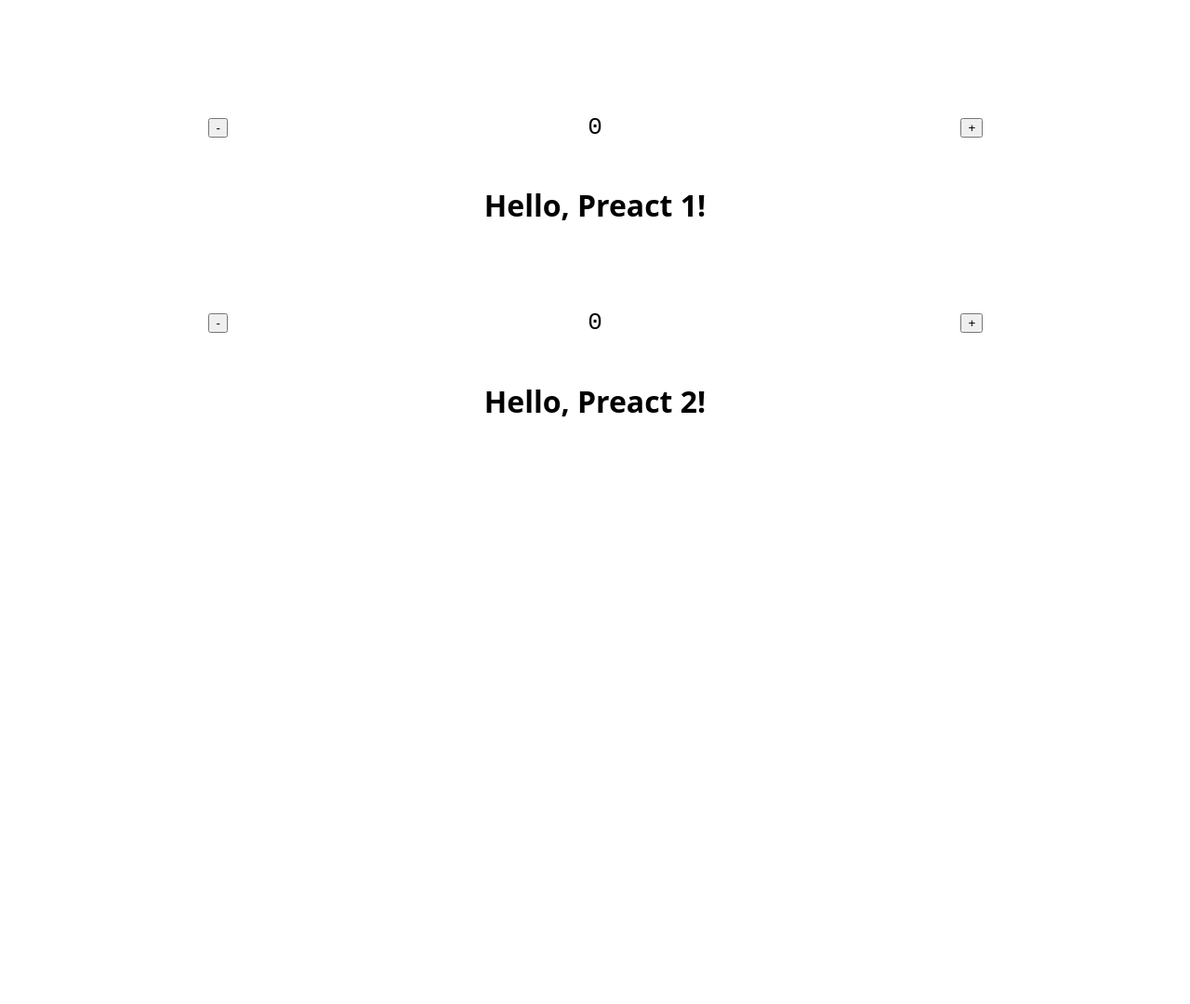
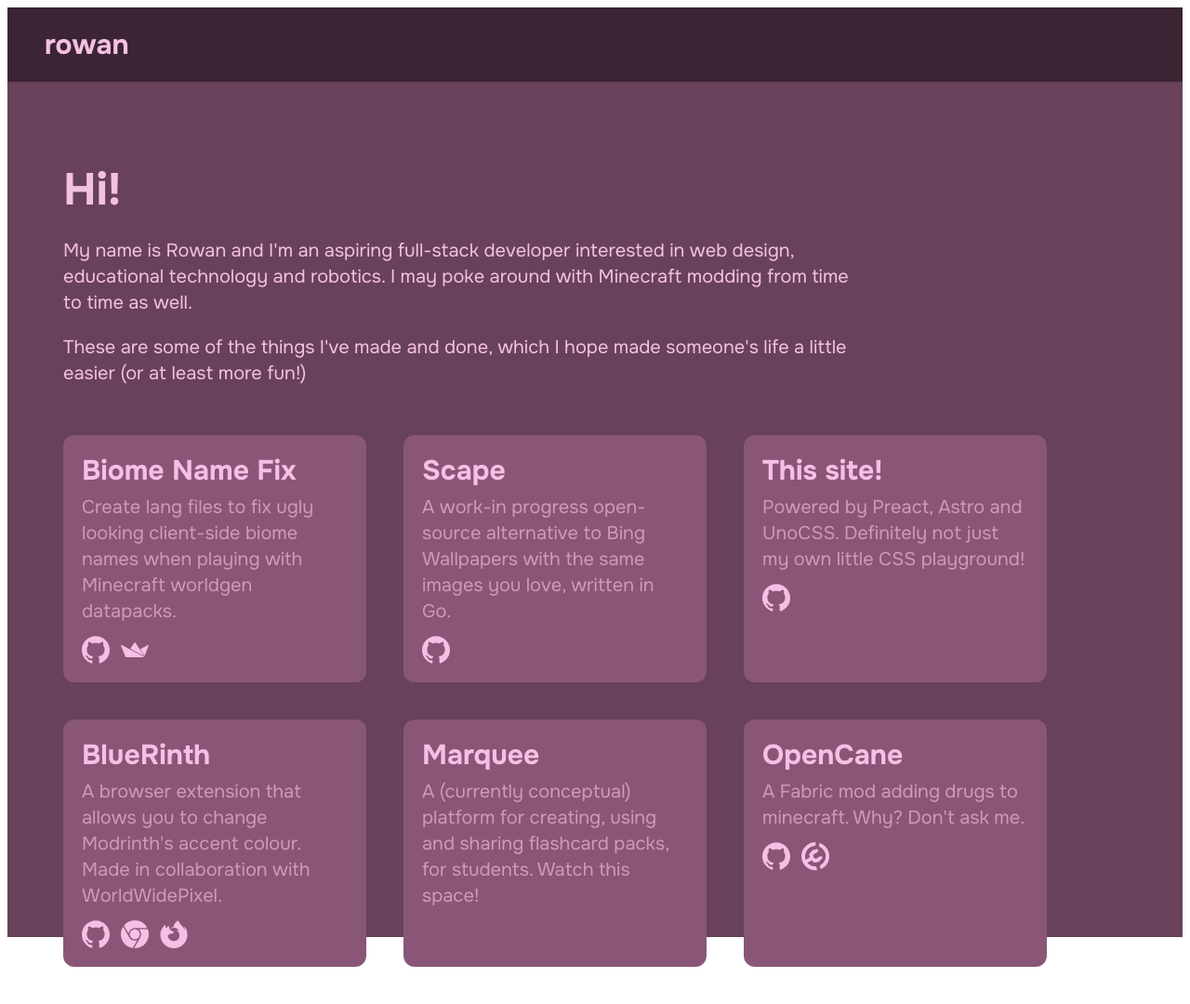
Before and after one commit to rowandevving/website, an Astro site: page / in a window 1280 px wide. Shown: the whole page at 93% size. Before the commit the page ends 800 px from the top, so only its background shows below. Built offline with nearby package versions, Linux system fonts and the light colour scheme; Astro itself is replaced by a stand-in of ours.

Commit message:
Initial commit

```diff
--- a/astro.config.mjs
+++ b/astro.config.mjs
@@ -1,8 +1,14 @@
 import { defineConfig } from 'astro/config';
 import preact from '@astrojs/preact';
+import UnoCSS from 'unocss/astro'
 
 // https://astro.build/config
 export default defineConfig({
-	// Enable Preact to support Preact JSX components.
-	integrations: [preact()],
+
+	integrations: [
+		preact(),
+		UnoCSS({
+			injectReset: true
+		}),
+	],
 });
--- a/src/components/Counter.css
+++ /dev/null
@@ -1,7 +0,0 @@
-.counter {
-	display: grid;
-	font-size: 2em;
-	grid-template-columns: repeat(3, minmax(0, 1fr));
-	margin-top: 2em;
-	place-items: center;
-}
--- a/src/components/Counter.tsx
+++ /dev/null
@@ -1,30 +0,0 @@
-import type { ComponentChildren } from 'preact';
-import type { Signal } from '@preact/signals';
-import { lazy, Suspense } from 'preact/compat';
-import './Counter.css';
-
-const Message = lazy(async () => import('./Message'));
-const Fallback = () => <p>Loading...</p>;
-
-type Props = {
-	children: ComponentChildren;
-	count: Signal<number>;
-};
-
-export default function Counter({ children, count }: Props) {
-	const add = () => count.value++;
-	const subtract = () => count.value--;
-
-	return (
-		<>
-			<div class="counter">
-				<button onClick={subtract}>-</button>
-				<pre>{count}</pre>
-				<button onClick={add}>+</button>
-			</div>
-			<Suspense fallback={Fallback}>
-				<Message>{children}</Message>
-			</Suspense>
-		</>
-	);
-}
--- /dev/null
+++ b/src/components/Header.tsx
@@ -0,0 +1,12 @@
+export default function Header() {
+
+    return (
+      <>
+        <div className="lg:h-20 h-30 bg-base flex items-center text-text">
+          <h1 className="text-3xl m-10 lg:w-full w-1/2 font-bold">
+            rowan
+          </h1>
+        </div>
+      </>
+    )
+  }
--- a/src/components/Message.css
+++ /dev/null
@@ -1,3 +0,0 @@
-.message {
-	text-align: center;
-}
--- a/src/components/Message.tsx
+++ /dev/null
@@ -1,6 +0,0 @@
-import type { ComponentChildren } from 'preact';
-import './Message.css';
-
-export default function Message({ children }: { children: ComponentChildren }) {
-	return <div class="message">{children}</div>;
-}
--- /dev/null
+++ b/src/components/ProjectCard.tsx
@@ -0,0 +1,20 @@
+export default function ProjectCard(props: any) {
+
+    return (
+      <>
+        <div className="bg-secondary p-5 w-full hover:scale-103 rounded-xl lg:w-1/4 transition-transform duration-500 ease-out text-text mr-10 mb-10">
+          <h1 className="text-3xl font-bold m-0 md:w-full">{props.name}</h1>
+          <p className="text-dull mt-2 mb-3">
+            {props.description}
+          </p>
+          <div className="m-0 flex items-center mt-auto">
+          {props.links.map((link:any, index:number) => (
+            <a href={link.url} className="visited:text-inherit text-inherit">
+              <div className={link.icon + " text-3xl hover:text-dull transition-colors duration-500 mr-3"} key={index}/>
+            </a>
+          ))}
+          </div>
+        </div>
+      </>
+    );
+  }
--- a/src/pages/index.astro
+++ b/src/pages/index.astro
@@ -1,41 +1,80 @@
 ---
 // Component Imports
-import Counter from '../components/Counter';
-
-import { signal } from '@preact/signals';
-
-// Full Astro Component Syntax:
-// https://docs.astro.build/basics/astro-components/
-
-const count = signal(0);
+import Header from '../components/Header';
+import ProjectCard from '../components/ProjectCard';
 ---
 
 <html lang="en">
-	<head>
-		<meta charset="utf-8" />
-		<meta name="viewport" content="width=device-width" />
-		<meta name="generator" content={Astro.generator} />
-		<link rel="icon" type="image/svg+xml" href="/favicon.svg" />
-		<style>
-			html,
-			body {
-				font-family: system-ui;
-				margin: 0;
-			}
-			body {
-				padding: 2rem;
-			}
-		</style>
-	</head>
-	<body>
-		<main>
-			<Counter count={count} client:visible>
-				<h1>Hello, Preact 1!</h1>
-			</Counter>
+  <head>
+    <meta charset="UTF-8" />
+    <link rel="icon" type="image" href="/icon.png" />
+    <meta name="viewport" content="width=device-width, initial-scale=1.0" />
+    <title>rowan</title>
+  </head>
+  <body>
+    <div class="font-sans text-accent">
+        <Header/>
+        <div class="h-full lg:h-screen bg-primary p-15 text-xl">
+          <div class="lg:w-3/4">
+            <h1 class="text-5xl font-bold mb-7">
+            Hi!
+            </h1>
+            <p>
+            My name is Rowan and I'm an aspiring full-stack developer interested in web design, educational technology and robotics.
+            I may poke around with Minecraft modding from time to time as well.
+            </p>
+            <p>
+            These are some of the things I've made and done, which I hope made someone's life a little easier (or at least more fun!)
+            </p>
+          </div>
 
-			<Counter count={count} client:visible>
-				<h1>Hello, Preact 2!</h1>
-			</Counter>
-		</main>
-	</body>
+          <div class="flex flex-wrap mt-13 lg:flex-row flex-col">
+            <ProjectCard
+              name="Biome Name Fix"
+              description="Create lang files to fix ugly looking client-side biome names when playing with Minecraft worldgen datapacks."
+              links={[
+                {url: "https://github.com/rowandevving/biomenamefix", icon: "i-simple-icons-github"},
+                {url: "https://biomenamefix.streamlit.app", icon: "i-simple-icons-streamlit"}
+              ]}
+            />
+            <ProjectCard
+              name="Scape"
+              description="A work-in progress open-source alternative to Bing Wallpapers with the same images you love, written in Go."
+              links={[
+                {url: "https://github.com/rowandevving/scape", icon: "i-simple-icons-github"},
+              ]}
+            />
+            <ProjectCard
+              name="This site!"
+              description="Powered by Preact, Astro and UnoCSS. Definitely not just my own little CSS playground!"
+              links={[
+                {url: "https://github.com/rowandevving/rowan.pages.dev", icon: "i-simple-icons-github"},
+              ]}
+            />
+            <ProjectCard
+              name="BlueRinth"
+              description="A browser extension that allows you to change Modrinth's accent colour. Made in collaboration with WorldWidePixel."
+              links={[
+                {url: "https://github.com/worldwidepixel/bluerinth", icon: "i-simple-icons-github"},
+                {url: "https://chromewebstore.google.com/detail/bluerinth/pfmfgcpffkhjigcklilchkoecmefkela", icon: "i-simple-icons-googlechrome"},
+                {url: "https://addons.mozilla.org/firefox/addon/bluerinth/", icon: "i-simple-icons-firefoxbrowser"},
+              ]}
+            />
+            <ProjectCard
+              name="Marquee"
+              description="A (currently conceptual) platform for creating, using and sharing flashcard packs, for students. Watch this space!"
+              links={[]}
+            />
+            <ProjectCard
+              name="OpenCane"
+              description="A Fabric mod adding drugs to minecraft. Why? Don't ask me."
+              links={[
+                {url: "https://github.com/custardmc/opencane", icon: "i-simple-icons-github"},
+                {url: "https://www.modrinth.com/mod/opencane", icon: "i-simple-icons-modrinth"},
+              ]}
+            />
+          </div>
+        </div>
+      </div>
+  </body>
 </html>
--- /dev/null
+++ b/uno.config.ts
@@ -0,0 +1,27 @@
+import { defineConfig } from "unocss";
+import { presetUno } from "unocss";
+import { presetWebFonts } from "unocss";
+import { presetIcons } from 'unocss'
+
+export default defineConfig({
+  presets: [
+    presetUno(),
+    presetWebFonts({
+      provider: "google",
+      fonts: {
+        sans: "Onest",
+        mono: "JetBrains Mono",
+      },
+    }),
+    presetIcons(),
+  ],
+  theme: {
+    colors: {
+      base: "#3b2433",
+      primary: "#68415a",
+      secondary: "#895677",
+      accent: "#f5c0e3",
+      dull: "#ce9abc",
+    },
+  },
+});
```
Also changed, not shown: package.json (+6 -1 lines), README.md (deleted), pnpm-lock.yaml, public/favicon.svg (deleted), public/icon.png (added).
